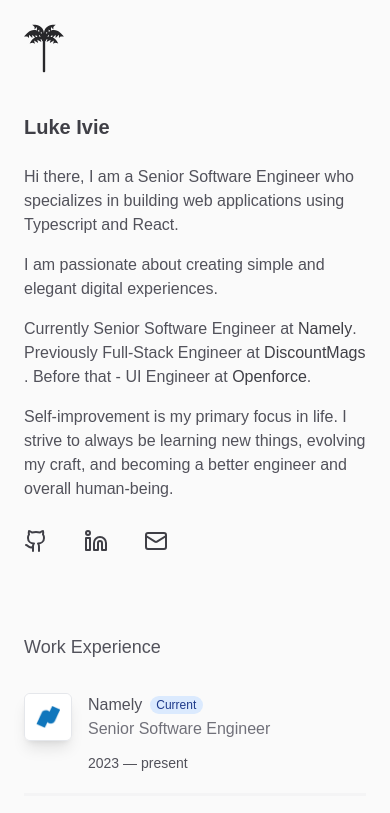
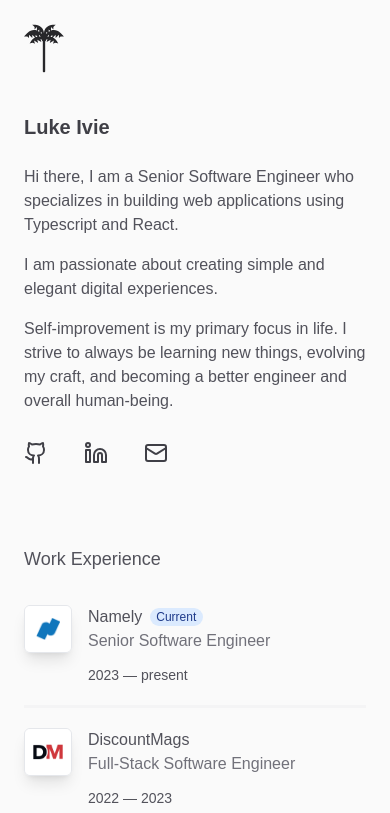
Before and after one commit to lukeivie/lukeivie.com, an Astro site: page / in a window 390 px wide. Shown: the top 813 px of the page. Built offline with nearby package versions, Linux system fonts and the light colour scheme; Astro itself is replaced by a stand-in of ours.

Commit message:
refactor: hide work experience from summary on mobile

```diff
--- a/src/components/Summary.tsx
+++ b/src/components/Summary.tsx
@@ -20,7 +20,7 @@
       <p>
         I am passionate about creating simple and elegant digital experiences.
       </p>
-      <p>
+      <p className="hidden sm:block">
         Currently Senior Software Engineer at{" "}
         <Link href="https://namely.com">Namely</Link>. Previously Full-Stack
         Engineer at <Link href="https://discountmags.com">DiscountMags</Link>.
```
